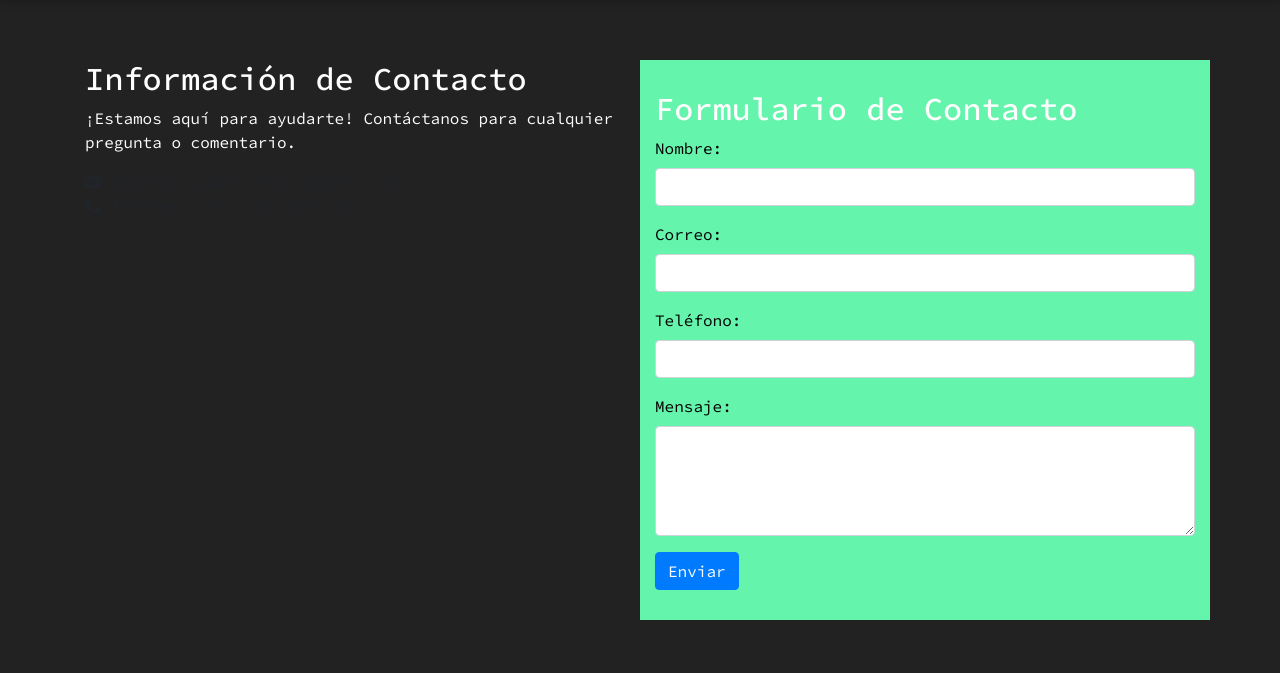
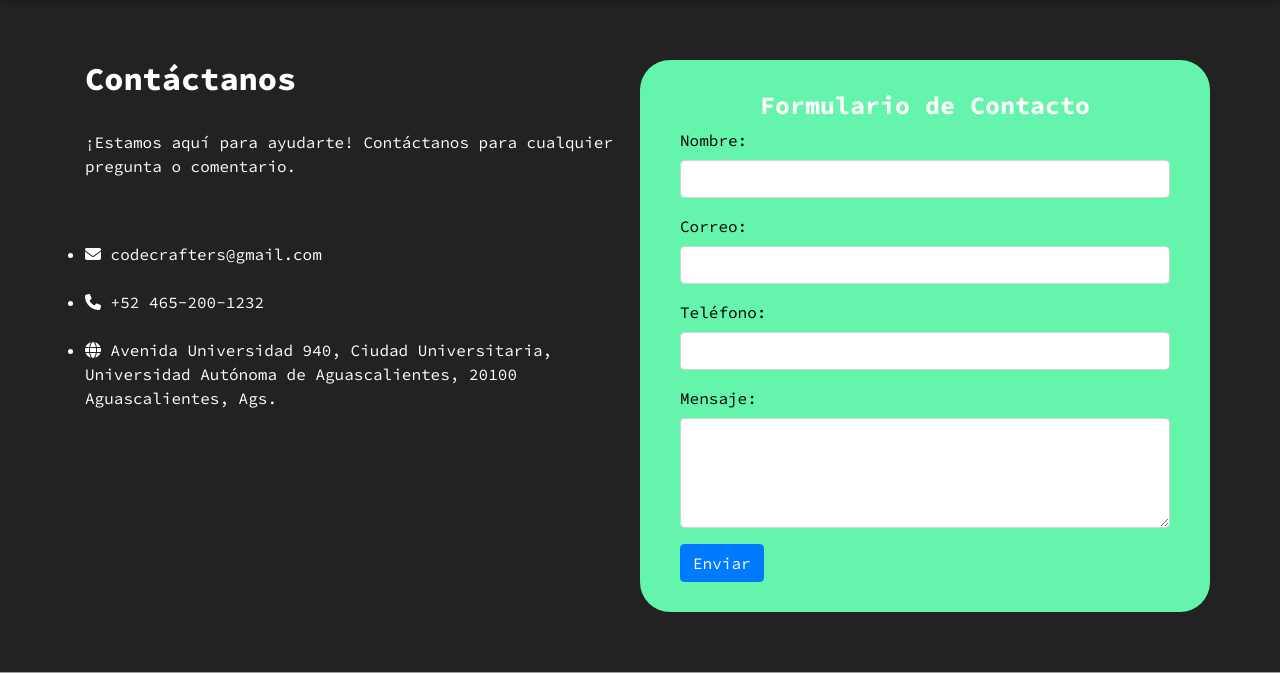
Before and after one commit to JazMart12/examenParcial2, a PHP site: page /cursoPHP/contacto.html in a window 1280 px wide; the page is wider, and only the part inside the window is pictured. Shown: the part 98-771 px from the top of that part. Run offline with PHP 8.4, Linux system fonts and the light colour scheme; some libraries are stand-ins or nearby versions; grey boxes are pictures that could not be loaded.

Commit message:
pagina contactos

```diff
--- a/ExamenParcial2/contacto.html
+++ b/ExamenParcial2/contacto.html
@@ -49,17 +49,23 @@
     <div class="row">
         <div class="col-md-6">
             <div class="contact-info">
-                <h2>Información de Contacto</h2>
+                <h2 style="font-weight: 800;">Contáctanos</h2>
+                <br>
                 <p>¡Estamos aquí para ayudarte! Contáctanos para cualquier pregunta o comentario.</p>
+                <br>
+                <br>
                 <ul>
-                    <li><i class="fa fa-envelope"></i> Correo: codecrafters@gmail.com</li>
-                    <li><i class="fa fa-phone"></i> Teléfono: +52 465-200-1232</li>
+                    <li style="color: white;"><i class="fa fa-envelope" style="color: white;"></i>  codecrafters@gmail.com</li>
+                    <br>
+                    <li style="color: white;"><i class="fa fa-phone" style="color: white;"></i>  +52 465-200-1232</li>
+                    <br>
+                    <li style="color: white;"><i class="fa-solid fa-globe"  style="color: white;"></i>  Avenida Universidad 940, Ciudad Universitaria, Universidad Autónoma de Aguascalientes, 20100 Aguascalientes, Ags.</li>
                 </ul>
             </div>
         </div>
-        <div class="col-md-6" style="background-color: #64f4ac; color: black; padding-top: 30px;padding-bottom: 30px;">
+        <div class="col-md-6" style="background-color: #64f4ac; color: black; padding-top: 30px;padding-bottom: 30px; border-radius: 30px; padding-left: 40px;padding-right: 40px;">
             <div class="contact-form">
-                <h2>Formulario de Contacto</h2>
+                <h2 style="font-size: 25px;font-weight: 700;text-align: center;">Formulario de Contacto</h2>
                 <form action="formulario_contactanos.php" method="post">
                     <div class="form-group">
                         <label for="nombre">Nombre:</label>
@@ -94,7 +100,7 @@ width="1525" height="450" style="border:0;" allowfullscreen="" loading="lazy" re
 <!-- Pie de pagina -->
     <section id="footer">
         <div class="footer-left">
-            <h2>Vamos Hagamos cosas increibles juntos!</h2>
+            <h2>Vamos hagamos cosas increibles juntos!</h2>
 
             <div class="email-form">
                 <h2>Empezar <span>diciendo hola</span></h2>
--- a/ExamenParcial2/style.css
+++ b/ExamenParcial2/style.css
@@ -1233,3 +1233,8 @@ strong {
   color:  #64f4ac;
   text-align: center;
 }
+.fa fa-envelope{
+  font-size: 30px;
+  font-weight: 700;
+  color: white;
+}
```
